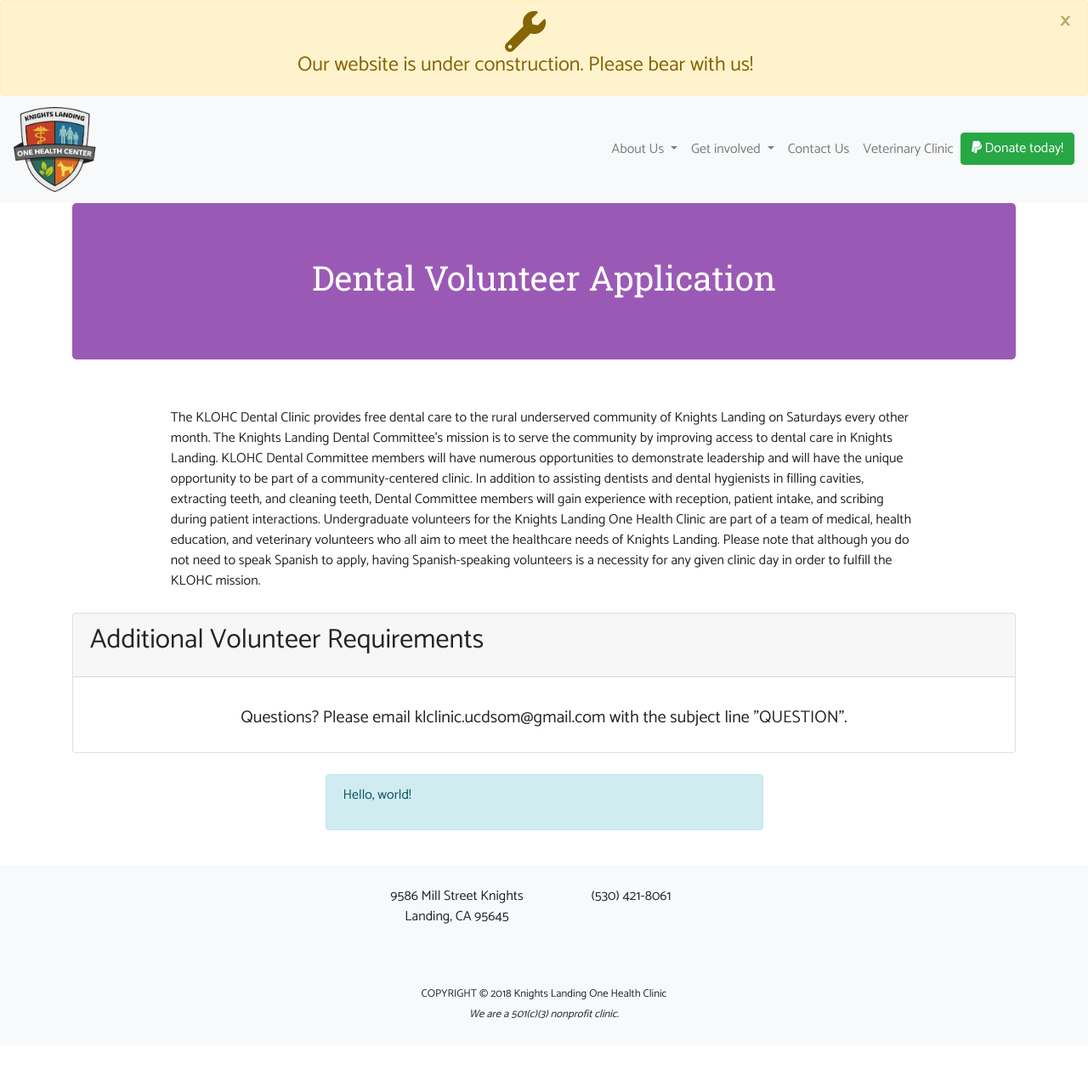
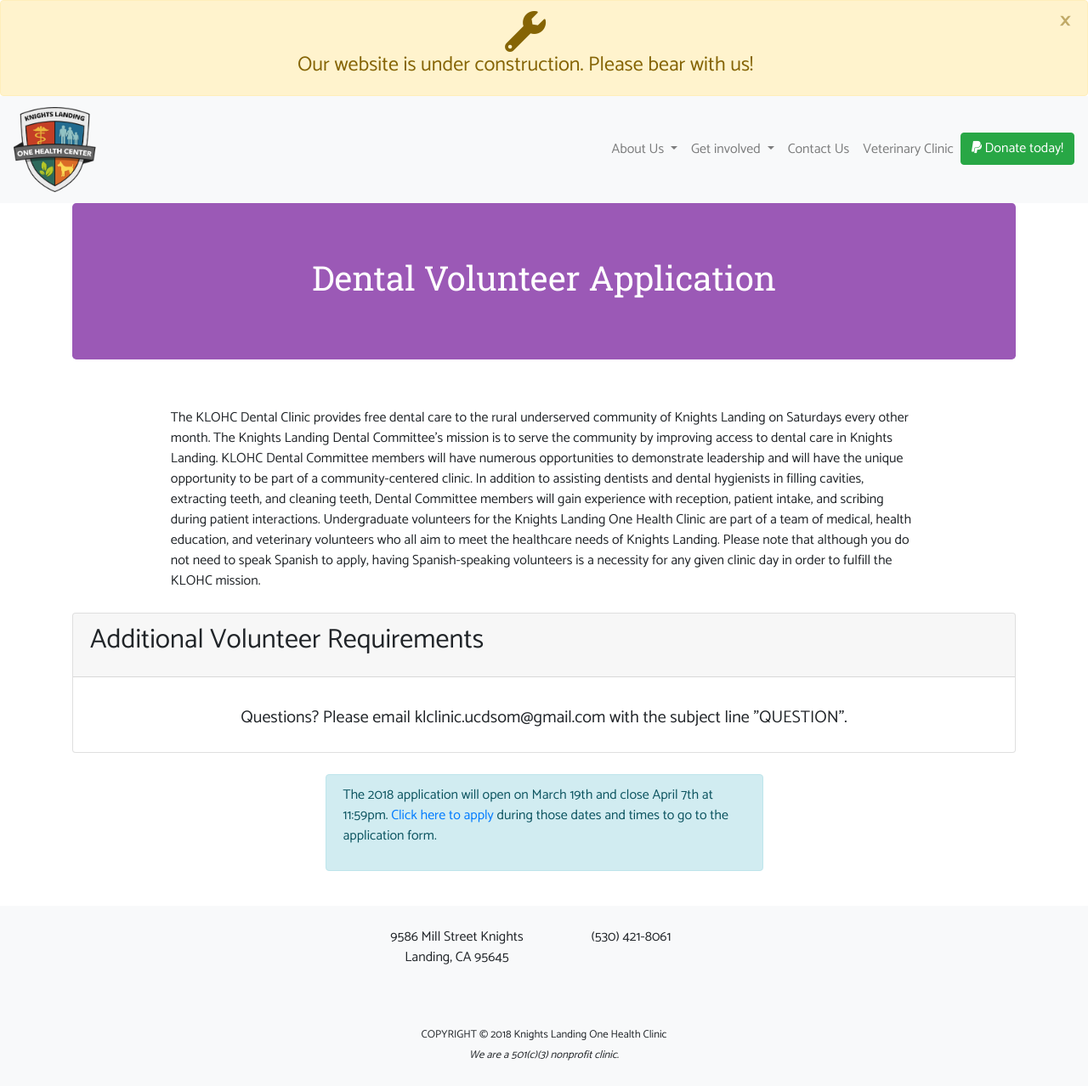
Before and after one commit to iwakoscott/knights-landing, a Jekyll site: the page built from get-involved/dental-volunteer-application.markdown, in a window 1280 px wide. Shown: the whole page at 85% size. Built offline with Jekyll 4.4.1, drawn with Linux system fonts in a browser that asks for light colours; nearby versions of some CDN libraries; before the commit the page ends 1230 px from its top, so only the background shows below that.

Commit message:
Updated Dental Volunteer Application

```diff
--- a/get-involved/dental-volunteer-application.markdown
+++ b/get-involved/dental-volunteer-application.markdown
@@ -18,4 +18,4 @@
 layout: volunteer
 ---
 
-Hello, world!
+The 2018 application will open on March 19th and close April 7th at 11:59pm. [Click here to apply](https://goo.gl/forms/n2BChGLn5AVH5vLk2) during those dates and times to go to the application form.
```
